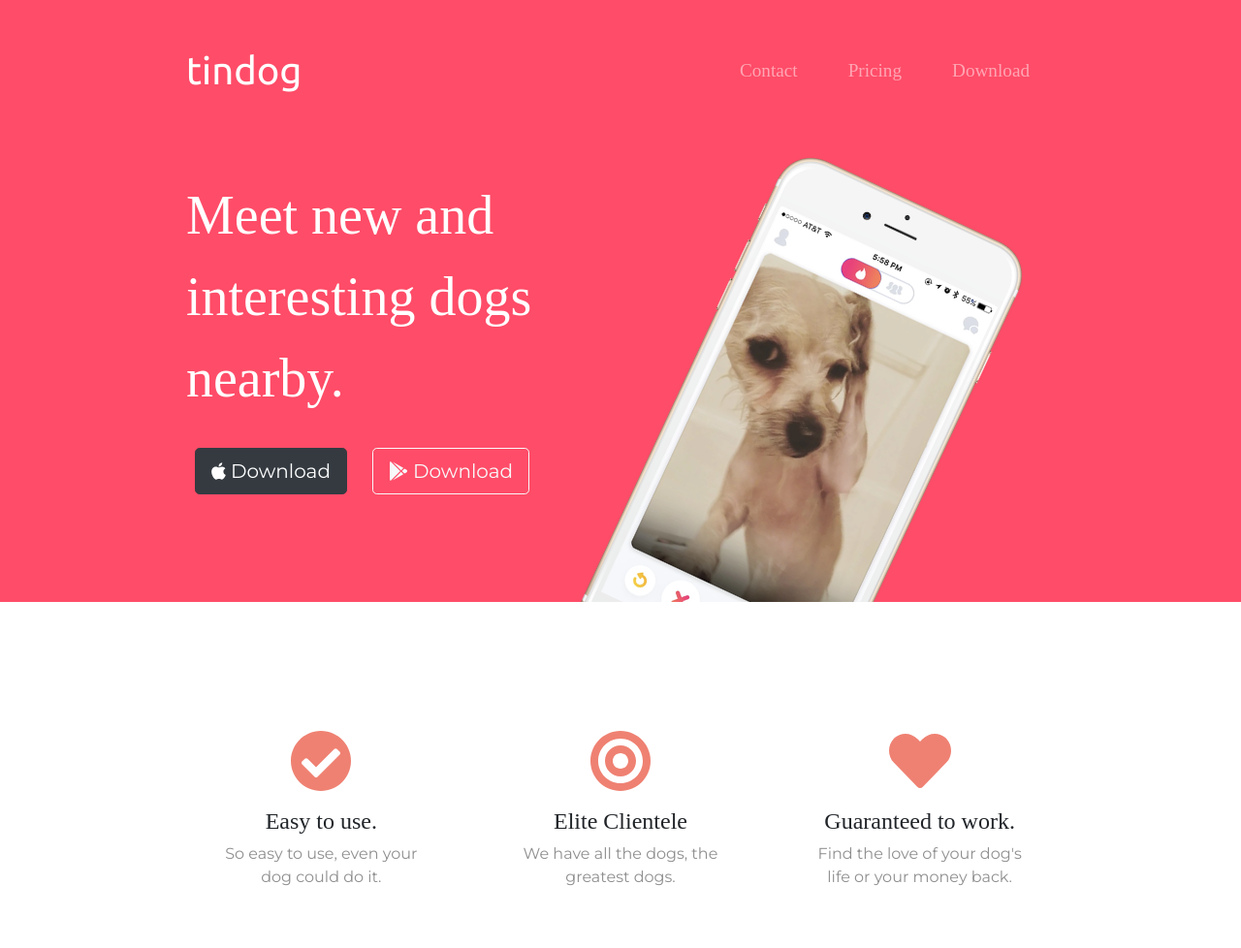
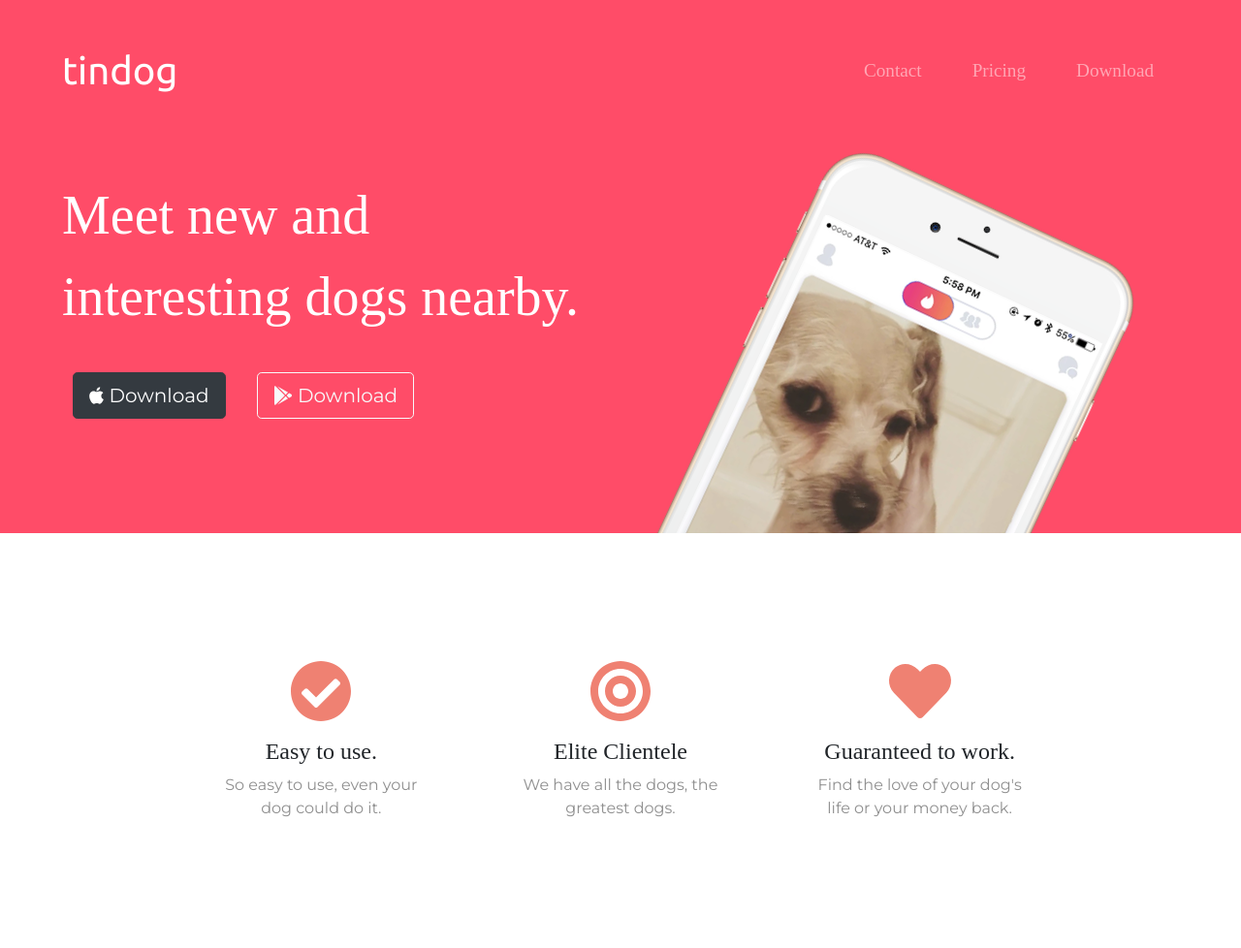
Before and after one commit to rpsrivastava24337/Tindog, a plain HTML site: page index.html in a window 1280 px wide. Shown: the top 978 px of the page at 97% size. Drawn offline with nearby package versions, Linux system fonts and the light colour scheme.

Commit message:
reduce title section padding

```diff
--- a/css/styles.css
+++ b/css/styles.css
@@ -86,7 +86,7 @@ text-align: left;
 }
 
 #title .container-fluid {
-  padding: 3% 15% 7%;
+  padding: 3% 5% 7%;
 }
 
 /* Title Image */
```
